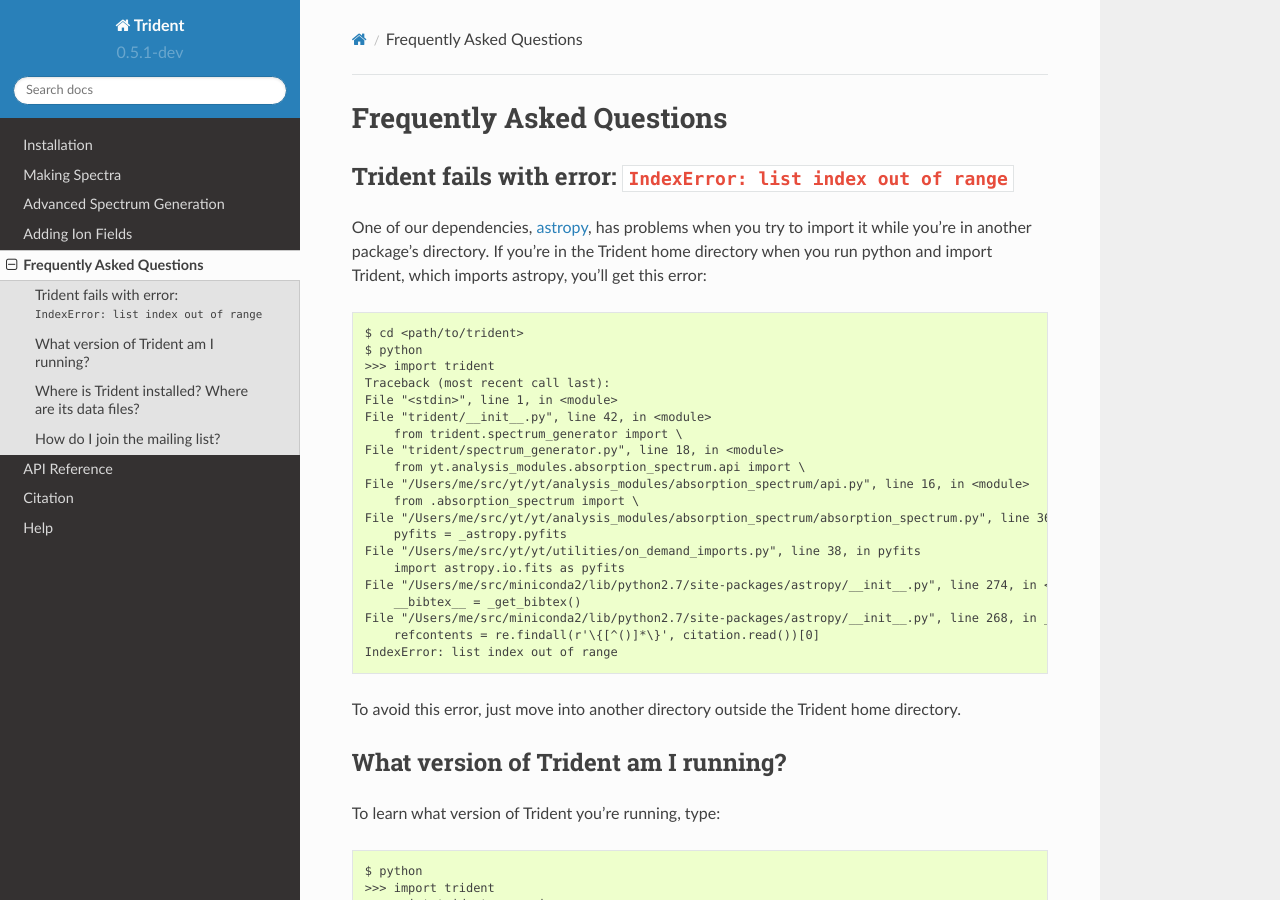
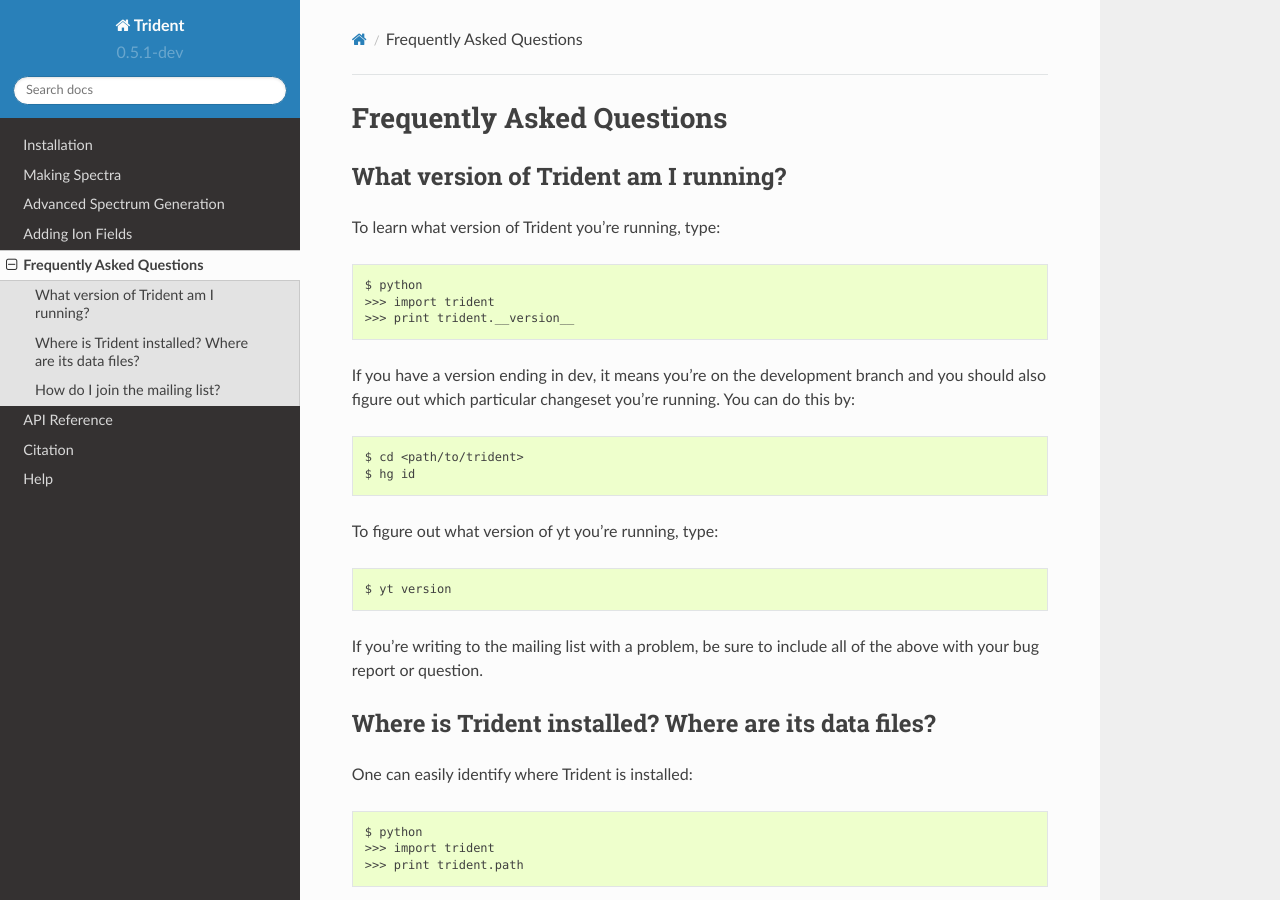
Before and after one commit to trident-project/trident, a Sphinx documentation site: the page built from doc/source/faq.rst, in a window 1280 px wide and 900 px high. Built offline with Sphinx 7.4.7 and the Read the Docs theme 2.0.0, drawn with Linux system fonts in a browser that asks for light colours; formulas are drawn with MathJax 3.

Commit message:
Removing reference to the astropy error from the docs.

```diff
--- a/doc/source/faq.rst
+++ b/doc/source/faq.rst
@@ -2,40 +2,6 @@
 
 Frequently Asked Questions
 ==========================
-
-.. _astropy-problem:
-
-Trident fails with error: ``IndexError: list index out of range``
------------------------------------------------------------------
-
-One of our dependencies, `astropy <http://astropy.readthedocs.io/en/stable/>`_,
-has problems when you try to import it while you're in another package's
-directory.  If you're in the Trident home directory when you run python
-and import Trident, which imports astropy, you'll get this error::
-
-    $ cd <path/to/trident>
-    $ python
-    >>> import trident
-    Traceback (most recent call last):
-    File "<stdin>", line 1, in <module>
-    File "trident/__init__.py", line 42, in <module>
-        from trident.spectrum_generator import \
-    File "trident/spectrum_generator.py", line 18, in <module>
-        from yt.analysis_modules.absorption_spectrum.api import \
-    File "/Users/me/src/yt/yt/analysis_modules/absorption_spectrum/api.py", line 16, in <module>
-        from .absorption_spectrum import \
-    File "/Users/me/src/yt/yt/analysis_modules/absorption_spectrum/absorption_spectrum.py", line 36, in <module>
-        pyfits = _astropy.pyfits
-    File "/Users/me/src/yt/yt/utilities/on_demand_imports.py", line 38, in pyfits
-        import astropy.io.fits as pyfits
-    File "/Users/me/src/miniconda2/lib/python2.7/site-packages/astropy/__init__.py", line 274, in <module>
-        __bibtex__ = _get_bibtex()
-    File "/Users/me/src/miniconda2/lib/python2.7/site-packages/astropy/__init__.py", line 268, in _get_bibtex
-        refcontents = re.findall(r'\{[^()]*\}', citation.read())[0]
-    IndexError: list index out of range
-
-To avoid this error, just move into another directory outside the Trident home
-directory.
 
 .. _what-version-am-i-running:
 
--- a/doc/source/installation.rst
+++ b/doc/source/installation.rst
@@ -117,8 +117,7 @@ your configuration and download your ion table file, but it will
 create a simple one-zone dataset, generate a ray through it, and
 create a spectrum from that ray.  This should execute very quickly,
 and if it succeeds it demonstrates that your installation has been totally
-successful.  Run the following from a directory other than your Trident
-source directory to avoid :ref:`this <astropy-problem>`::
+successful::
 
     $ python
     >>> import trident
```
